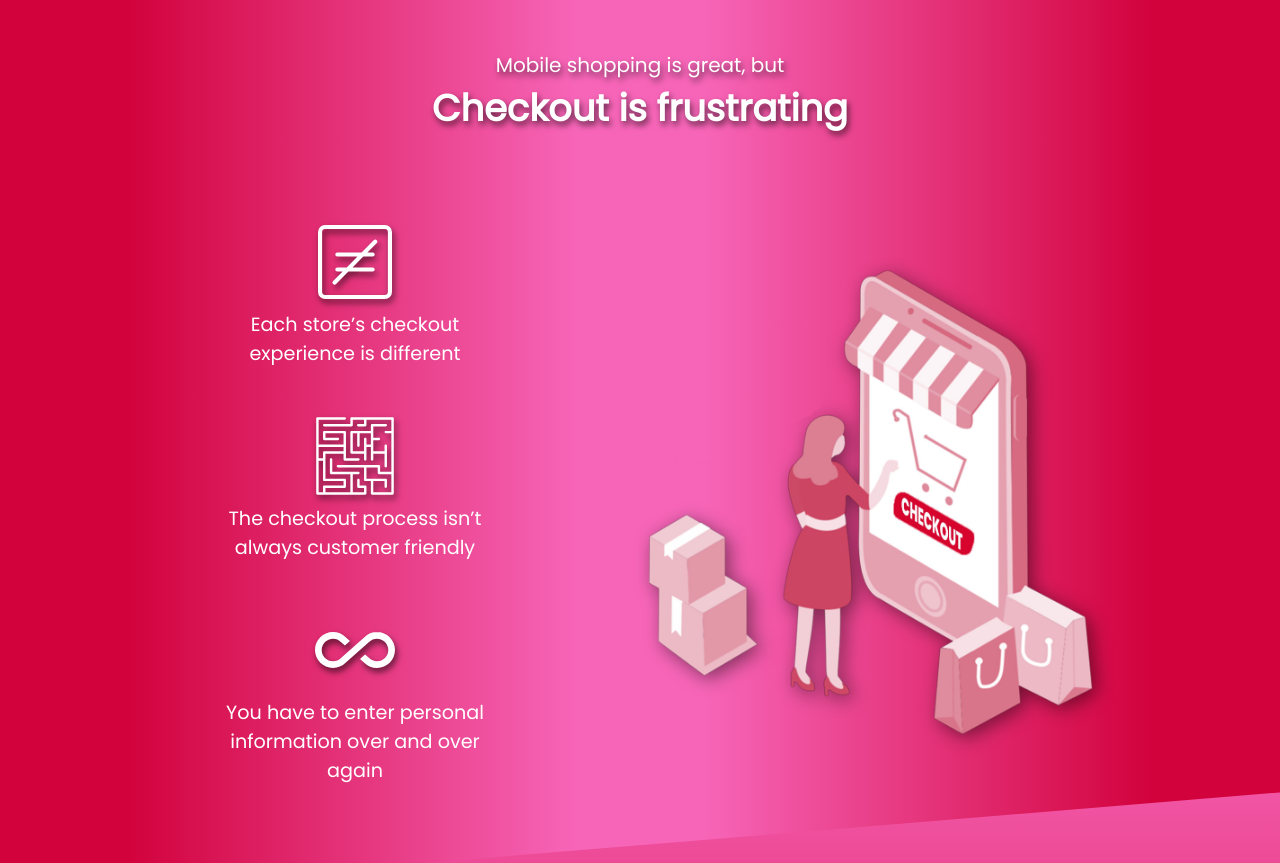
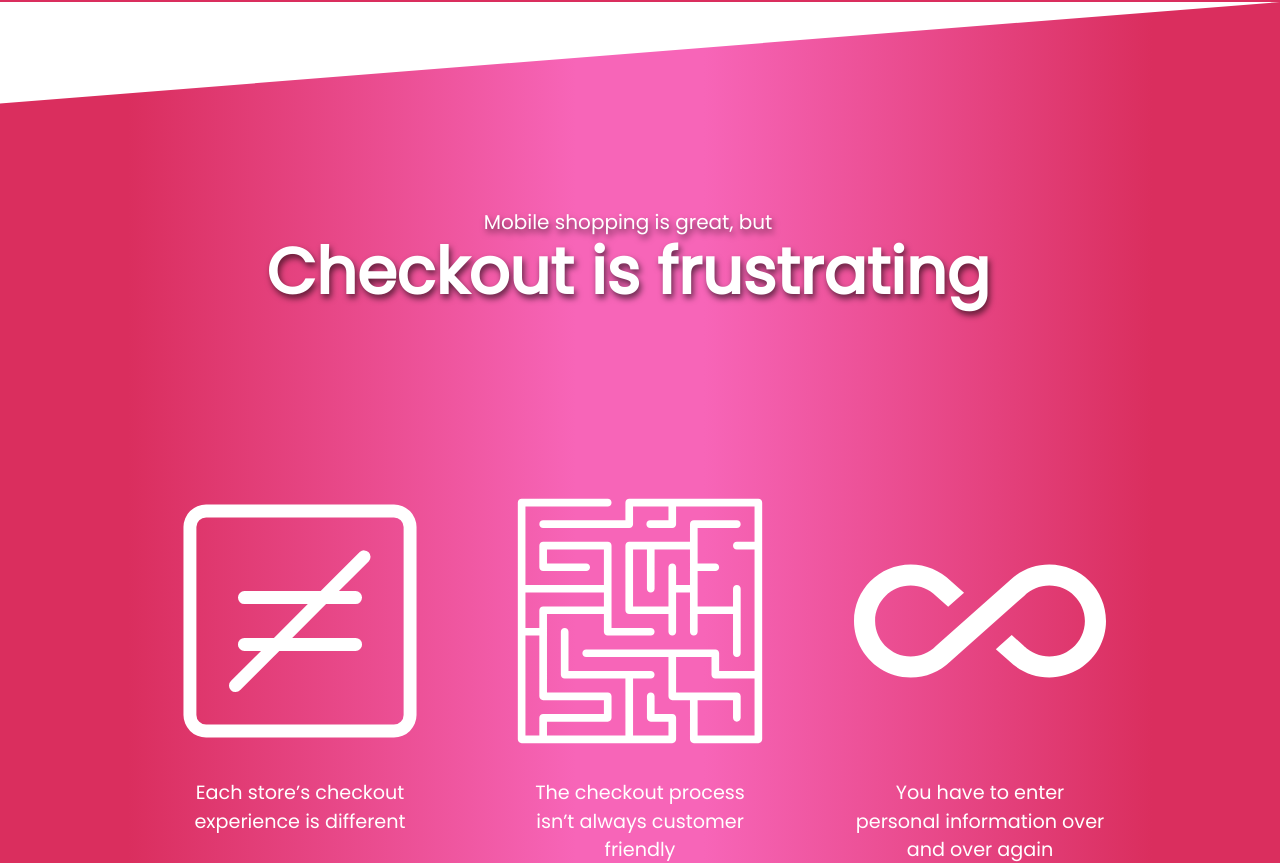
Before and after one commit to GCnomore/cherry_landing, a Next.js app: page / in a window 1280 px wide. Shown: the part 878-1741 px from the top of the page. Built offline with nearby package versions, Linux system fonts and the light colour scheme.

Commit message:
bootstrap

```diff
--- a/components/FadeInDown/FadeInDown.tsx
+++ b/components/FadeInDown/FadeInDown.tsx
@@ -1,4 +1,4 @@
-import React, { useEffect, useRef, useState } from "react";
+import React, { Fragment, useEffect, useRef, useState } from "react";
 
 interface FadeInDownProps {
   children: React.ReactNode;
--- a/components/Header/Header_Styled.tsx
+++ b/components/Header/Header_Styled.tsx
@@ -19,7 +19,8 @@ import {
 export const Container = styled.section`
   width: 100%;
   z-index: 2;
-  background-image: linear-gradient(180deg, #f765b8 0%, ${MAIN_COLOR} 80%);
+  background-color: ${MAIN_COLOR};
+  /* background-image: linear-gradient(180deg, #f765b8 0%, ${MAIN_COLOR} 80%); */
 `;
 
 export const Contents = styled.div`
--- a/components/Layout.tsx
+++ b/components/Layout.tsx
@@ -19,7 +19,7 @@ const Layout = ({ children, title }: Props) => (
         href="https://cdnjs.cloudflare.com/ajax/libs/animate.css/4.1.1/animate.min.css"
       />
     </Head>
-    <Container>{children}</Container>
+    {children}
     <footer></footer>
   </div>
 );
--- a/components/Section1/Section1.tsx
+++ b/components/Section1/Section1.tsx
@@ -6,58 +6,41 @@ import LogoWhite from "../../public/icons/logo_icon_white.png";
 
 import * as Styled from "./Section1_Styled";
 import Wrapper from "../Wrapper/Wrapper";
+import { Col, Container, Image, Row } from "react-bootstrap";
 
 export default function Section1() {
   return (
-    <Styled.Container>
-      <Wrapper bgImg="">
+    <Styled.Wrapper fluid as="section">
+      <Wrapper>
+        <Styled.TitleContainer>
+          <FadeInDown delay={0.5}>
+            <Col>
+              <Styled.Heading1>Mobile shopping is great, but</Styled.Heading1>
+            </Col>
+          </FadeInDown>
+          <FadeInDown delay={0.5}>
+            <Col>
+              <Styled.Heading2>Checkout is frustrating</Styled.Heading2>
+            </Col>
+          </FadeInDown>
+        </Styled.TitleContainer>
         <Styled.ContentContainer>
-          <Styled.TitleSection>
-            <h2>Mobile shopping is great, but</h2>
-            <FadeInDown delay={0.5}>
-              <h2>Checkout is frustrating</h2>
-            </FadeInDown>
-          </Styled.TitleSection>
-          {/* <Styled.BackLogo>
-          <Image alt="white logo" src={LogoWhite} />
-        </Styled.BackLogo> */}
-          <Styled.Contents>
-            <ul>
-              <FadeInDown>
-                <li>
-                  <Styled.ImageContainer>
-                    <img src={"/icons/not-equal.svg"} />
-                  </Styled.ImageContainer>
-                  <span>Each store’s checkout experience is different</span>
-                </li>
-              </FadeInDown>
-              <FadeInDown>
-                <li>
-                  <Styled.ImageContainer>
-                    <img src={"/icons/block-maze.svg"} />
-                  </Styled.ImageContainer>
-                  <span>
-                    The checkout process isn’t always customer friendly
-                  </span>
-                </li>
-              </FadeInDown>
-              <FadeInDown>
-                <li>
-                  <Styled.ImageContainer>
-                    <img src={"/icons/infinity.svg"} />
-                  </Styled.ImageContainer>
-                  <span>
-                    You have to enter personal information over and over again
-                  </span>
-                </li>
-              </FadeInDown>
-            </ul>
-            <Styled.TitleImage>
-              <img src={"/images/checkout.png"} alt="checkout" />
-            </Styled.TitleImage>
+          <Styled.Contents lg="3" md="2" xs="8">
+            <Image src="/icons/not-equal.svg" width={"100%"} />
+            <span>Each store’s checkout experience is different</span>
+          </Styled.Contents>
+          <Styled.Contents lg="3" md="2" xs="8">
+            <Image src="/icons/block-maze.svg" width={"100%"} />
+            <span>The checkout process isn’t always customer friendly</span>
+          </Styled.Contents>
+          <Styled.Contents lg="3" md="2" xs="8">
+            <Image src="/icons/infinity.svg" width={"100%"} />
+            <span>
+              You have to enter personal information over and over again
+            </span>
           </Styled.Contents>
         </Styled.ContentContainer>
       </Wrapper>
-    </Styled.Container>
+    </Styled.Wrapper>
   );
 }
--- a/components/Section1/Section1_Styled.ts
+++ b/components/Section1/Section1_Styled.ts
@@ -1,4 +1,12 @@
-import styled from "styled-components";
+import styled, { StyledComponent } from "styled-components";
+import {
+  Col,
+  Container,
+  ContainerProps,
+  Image,
+  Row,
+  RowProps,
+} from "react-bootstrap";
 
 import BgImg from "../../assets/images/image4.png";
 import {
@@ -17,20 +25,16 @@ import {
   PADDING_Y_LG,
   PADDING_Y_MD,
   SCREEN_LG,
+  SCREEN_MD,
   SCREEN_MOBILE,
   SCREEN_MOBILE_SM,
   SCREEN_SM,
   SCREEN_XS,
   SECTION_PADDING,
 } from "../../utils/contants";
+import { BsPrefixRefForwardingComponent } from "react-bootstrap/esm/helpers";
 
-export const Container = styled.section`
-  /* background-image: radial-gradient(
-    circle farthest-corner at 10.2% 55.8%,
-    rgba(252, 37, 103, 1) 0%,
-    rgba(250, 38, 151, 1) 46.2%,
-    rgba(186, 8, 181, 1) 90.1%
-  ); */
+export const Wrapper = styled(Container)`
   background-image: linear-gradient(
     90deg,
     ${MAIN_COLOR} 10%,
@@ -40,13 +44,12 @@ export const Container = styled.section`
   );
   clip-path: polygon(0 10%, 100% 0, 100% 90%, 0 100%);
   width: 100%;
-  margin-top: -20vh;
   padding: ${SECTION_PADDING};
   display: flex;
+  flex-direction: column;
+  align-items: center;
   justify-content: center;
 
-  /* background-image: linear-gradient(180deg, #f1008a 0%, ${MAIN_COLOR} 100%); */
-  /* Mobile layout */
   @media (max-width: ${SCREEN_MOBILE}) {
     height: auto;
     position: relative;
@@ -56,12 +59,92 @@ export const Container = styled.section`
   }
 `;
 
-export const ContentContainer = styled.div`
+export const TitleContainer = styled(Row)`
+  display: flex;
+  flex-direction: column;
+  justify-content: center;
+  align-items: center;
+  width: 100%;
+  color: white;
+  filter: ${FILTER_SHADOW};
+`;
+
+export const Heading1 = styled.h2`
+  margin: 0;
+  font-size: ${HEADING_XS};
+  font-weight: 300;
+  text-align: center;
+
+  @media (max-width: ${SCREEN_SM}) {
+    font-size: ${HEADING_XS};
+  }
+
+  @media (max-width: ${SCREEN_MOBILE_SM}) {
+    font-size: ${HEADING_XS};
+  }
+`;
+
+export const Heading2 = styled.h2`
+  color: white;
+  margin: 0;
+  font-size: ${HEADING_XL};
+  font-weight: 600;
+  text-align: center;
+
+  @media (max-width: ${SCREEN_SM}) {
+    font-size: ${HEADING_MD};
+  }
+
+  @media (max-width: ${SCREEN_XS}) {
+    font-size: ${HEADING_SM};
+  }
+`;
+
+export const ContentContainer = styled(Row)`
+  height: 100%;
   height: 100%;
   display: flex;
-  height: 90vh;
-  justify-content: flex-start;
+  justify-content: center;
+  align-items: flex-start;
+  list-style: none;
+  padding: 0;
+  margin-top: 10rem;
+
+  @media (max-width: ${SCREEN_MD}) {
+    flex-direction: column;
+    justify-content: center;
+    align-items: center;
+    padding: 0 20vw;
+  }
+`;
+
+export const Contents = styled(Col)`
+  color: white;
+  display: flex;
+  justify-content: center;
+  align-items: center;
   flex-direction: column;
+  margin: 1.5rem 2rem;
+  font-size: ${FONT_SIZE_SM};
+  text-align: center;
+
+  > span {
+    margin-top: 2rem;
+  }
+
+  @media (max-width: ${SCREEN_MD}) {
+    /* width: 100%; */
+    margin: 0;
+    margin-bottom: 5rem;
+  }
+
+  @media (max-width: ${SCREEN_SM}) {
+    font-size: ${FONT_SIZE_SM};
+  }
+
+  @media (max-width: ${SCREEN_XS}) {
+    font-size: ${FONT_SIZE_XS};
+  }
 `;
 
 export const BackLogo = styled.div`
@@ -81,49 +164,6 @@ export const BackLogo = styled.div`
   }
 `;
 
-export const TitleSection = styled.section`
-  display: flex;
-  flex-direction: column;
-  justify-content: center;
-  align-items: center;
-  width: 100%;
-  color: white;
-  filter: ${FILTER_SHADOW};
-
-  > h2 {
-    margin: 0;
-    font-size: ${HEADING_XS};
-    font-weight: 300;
-
-    @media (max-width: ${SCREEN_SM}) {
-      font-size: ${HEADING_XS};
-    }
-
-    @media (max-width: ${SCREEN_MOBILE_SM}) {
-      font-size: ${HEADING_XS};
-    }
-  }
-
-  > div {
-    &:nth-child(2) {
-      > h2:last-child {
-        color: white;
-        margin: 0;
-        font-size: ${HEADING_XL};
-        font-weight: 600;
-
-        @media (max-width: ${SCREEN_SM}) {
-          font-size: ${HEADING_MD};
-        }
-
-        @media (max-width: ${SCREEN_XS}) {
-          font-size: ${HEADING_SM};
-        }
-      }
-    }
-  }
-`;
-
 export const TitleImage = styled.div`
   display: flex;
   justify-content: center;
@@ -134,84 +174,3 @@ export const TitleImage = styled.div`
     width: 90%;
   }
 `;
-
-export const Contents = styled.div`
-  display: flex;
-  justify-content: space-between;
-  margin-top: 4%;
-
-  > h3 {
-    font-size: ${HEADING_SM};
-    margin: 0;
-    font-style: italic;
-
-    @media (max-width: ${SCREEN_SM}) {
-      font-size: ${HEADING_XS};
-    }
-  }
-
-  ul {
-    padding: 0;
-    display: flex;
-    justify-content: center;
-    flex-direction: column;
-    flex: 1;
-
-    @media (max-width: ${SCREEN_MOBILE}) {
-      flex-direction: column;
-      padding: 0 20vw;
-    }
-
-    > div {
-      width: fit-content;
-      display: flex;
-      justify-content: center;
-      align-items: center;
-
-      @media (max-width: ${SCREEN_MOBILE}) {
-        margin: 2rem 0;
-      }
-    }
-  }
-
-  li {
-    width: 100%;
-    height: 100%;
-    color: white;
-    display: flex;
-    justify-content: center;
-    align-items: center;
-    flex-direction: column;
-    list-style: none;
-    margin: 1.5rem 2rem;
-    padding: 0 7rem;
-    font-size: ${FONT_SIZE_SM};
-    text-align: center;
-
-    @media (max-width: ${SCREEN_SM}) {
-      font-size: ${FONT_SIZE_SM};
-    }
-
-    @media (max-width: ${SCREEN_XS}) {
-      font-size: ${FONT_SIZE_XS};
-      margin: 1.5rem 0rem;
-      padding: 0 6rem;
-    }
-  }
-`;
-
-export const ImageContainer = styled.span`
-  width: 5rem;
-  @media (max-width: ${SCREEN_SM}) {
-    width: 5rem;
-  }
-
-  @media (max-width: ${SCREEN_XS}) {
-    width: 3rem;
-  }
-
-  > img {
-    width: 100%;
-    filter: ${FILTER_SHADOW};
-  }
-`;
--- a/package.json
+++ b/package.json
@@ -8,10 +8,13 @@
   },
   "dependencies": {
     "@types/lodash": "^4.14.179",
+    "@types/react-bootstrap": "^0.32.29",
     "@types/styled-components": "^5.1.23",
     "babel-plugin-styled-components": "^2.0.6",
+    "bootstrap": "^5.1.3",
     "next": "latest",
     "react": "^17.0.2",
+    "react-bootstrap": "^2.2.0",
     "react-dom": "^17.0.2"
   },
   "devDependencies": {
--- a/pages/_app.tsx
+++ b/pages/_app.tsx
@@ -1,6 +1,7 @@
 import React from "react";
 import type { AppProps } from "next/app";
 
+import "bootstrap/dist/css/bootstrap.css";
 import "../styles/global.css";
 
 export default function App({ Component, pageProps }: AppProps) {
--- a/pages/index.tsx
+++ b/pages/index.tsx
@@ -8,8 +8,8 @@ const IndexPage = () => (
   <Layout title="Cherry | One-click checkout, wherever you shop">
     <Header />
     <Section1 />
-    <Section2 />
-    <Section3 />
+    {/* <Section2 /> */}
+    {/* <Section3 /> */}
   </Layout>
 );
 
--- a/utils/contants.ts
+++ b/utils/contants.ts
@@ -1,7 +1,10 @@
+import { Container } from "react-bootstrap";
+import styled from "styled-components";
+
 //* =====Styles=====
 export const PADDING_Y_LG = "10%";
 export const PADDING_Y_MD = "5%";
-export const MAIN_COLOR = "#D2023D";
+export const MAIN_COLOR = "#DA2E5E";
 export const BG_COLOR = "#fef2e4";
 
 export const FONT_FAMILY = "'Poppins', sans-serif;";
@@ -20,10 +23,13 @@ export const FONT_SIZE_SM = "1.2rem";
 export const FONT_SIZE_XS = "1rem";
 export const FONT_SIZE_MOBILE = "13px";
 
-export const SCREEN_LG = "1900px";
-export const SCREEN_SM = "1440px";
+export const SCREEN_XXL = "1400px";
+export const SCREEN_XL = "1200px";
+export const SCREEN_LG = "992px";
+export const SCREEN_MD = "768px";
+export const SCREEN_SM = "576px";
+export const SCREEN_XS = "1024px";
 
-export const SCREEN_XS = "1024px";
 export const SCREEN_MOBILE = "767px";
 export const SCREEN_MOBILE_SM = "544px";
 
```
Also changed, not shown: 1 other file (tests, documents, lock files or other folders).
